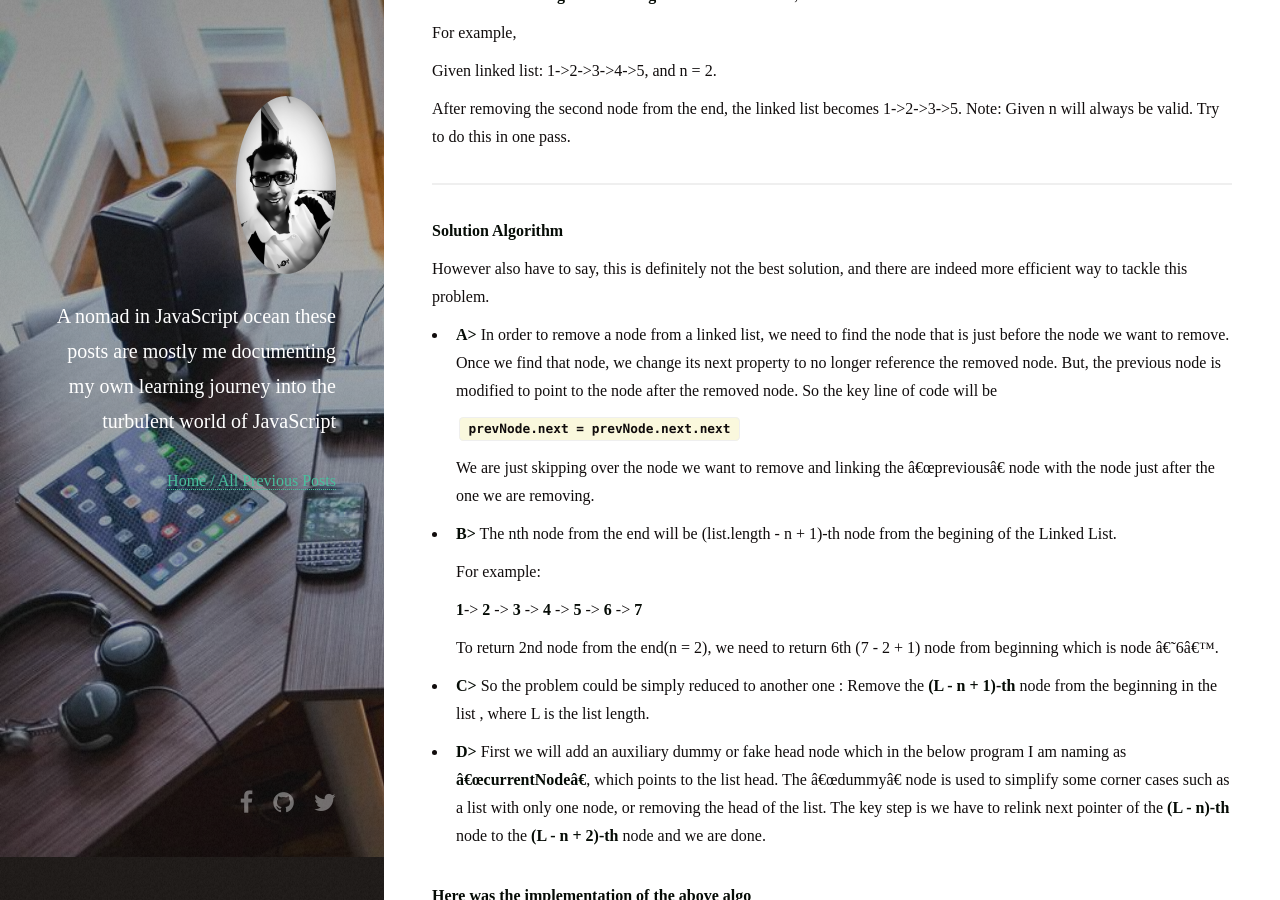
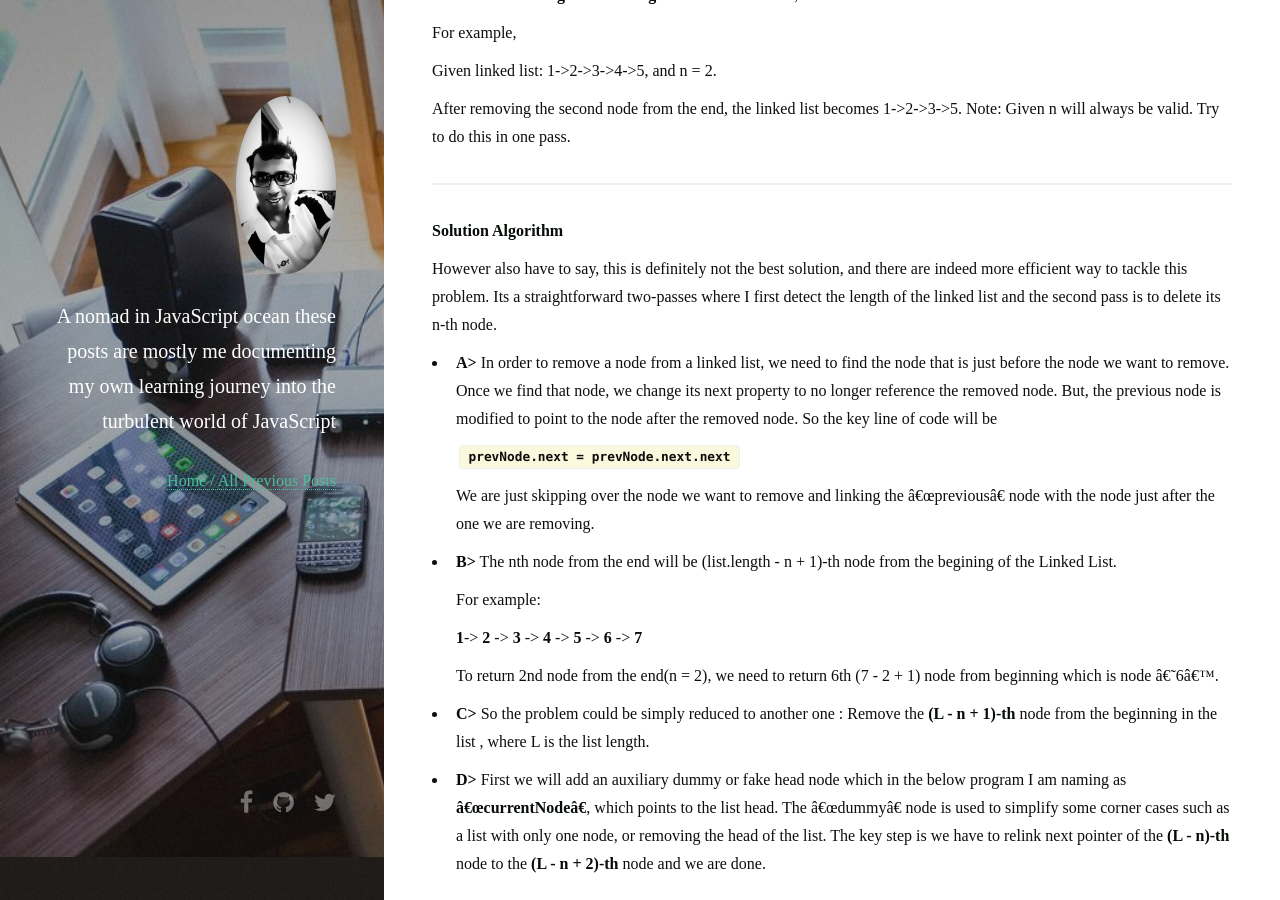
Before and after one commit to rohan-paul/rohan-paul.github.io, a Jekyll site: the page built from _posts/2018-05-02-Linked_List_Algorithm-in-JavaScript-Remove-n-th_Node.md, in a window 1280 px wide and 900 px high, scrolled down 866 px. Built offline with Jekyll 4.4.1, drawn with Linux system fonts in a browser that asks for light colours; nearby versions of some CDN libraries; comment, search, counter and statistics services are not loaded.

Commit message:
small edit in remove n-th element from end of a linked list

```diff
--- a/_posts/2018-05-02-Linked_List_Algorithm-in-JavaScript-Remove-n-th_Node.md
+++ b/_posts/2018-05-02-Linked_List_Algorithm-in-JavaScript-Remove-n-th_Node.md
@@ -24,7 +24,7 @@ Note: Given n will always be valid. Try to do this in one pass.
 
 **Solution Algorithm**
 
-However also have to say, this is definitely not the best solution, and there are indeed more efficient way to tackle this problem.
+However also have to say, this is definitely not the best solution, and there are indeed more efficient way to tackle this problem. Its a straightforward two-passes where I first detect the length of the linked list and the second pass is to delete its n-th node.
 
 - **A>** In order to remove a node from a linked list, we need to find the node that is just before the node we want to remove. Once we find that node, we change its next property to no longer reference the removed node. But, the previous node is modified to point to the node after the removed node. So the key line of code will be
 
```
